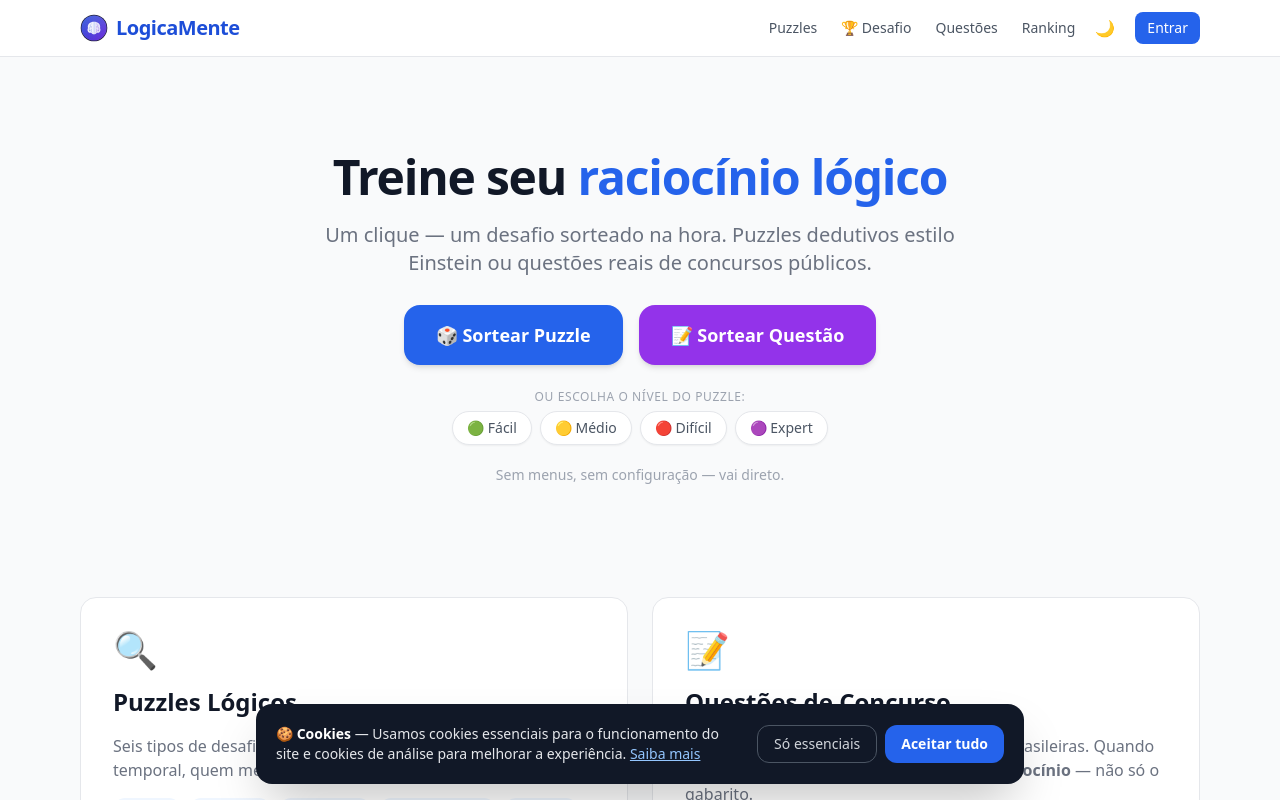
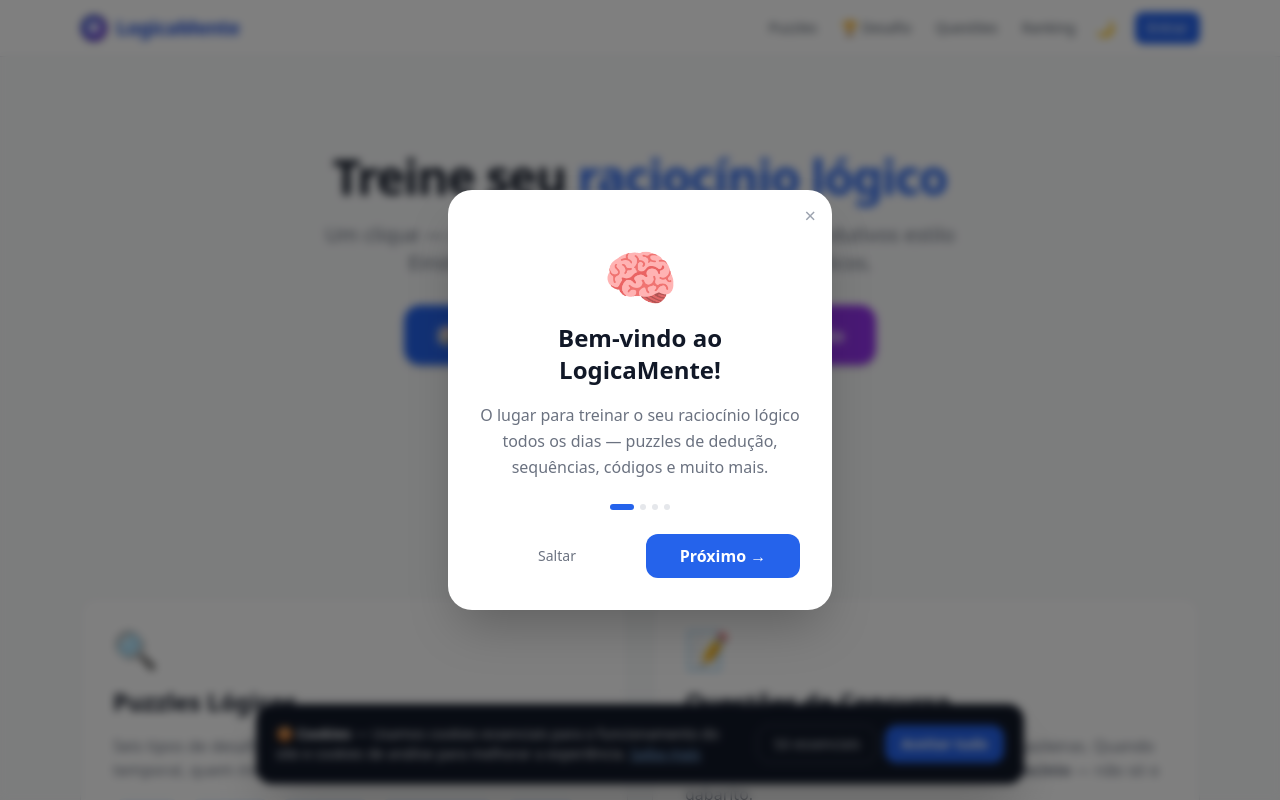
Before and after one commit to daniafonsoortega/logica, a Next.js app: page / in a window 1280 px wide. Shown: the top 800 px of the page. Built offline with nearby package versions, Linux system fonts and the light colour scheme; no server answers.

Commit message:
feat: add OnboardingModal to layout

```diff
--- a/src/app/layout.tsx
+++ b/src/app/layout.tsx
@@ -9,6 +9,7 @@ import CookieBanner from '@/components/CookieBanner'
 import RegisterSW from '@/components/RegisterSW'
 import PushSubscribe from '@/components/PushSubscribe'
 import MobileMenu from '@/components/MobileMenu'
+import OnboardingModal from '@/components/OnboardingModal'
 import './globals.css'
 
 export const metadata: Metadata = {
@@ -89,6 +90,8 @@ export default function RootLayout({ children }: { children: React.ReactNode })
 
         <CookieBanner />
         <RegisterSW />
+        {/* Onboarding — aparece apenas na primeira visita */}
+        <OnboardingModal />
       </body>
     </html>
   )
```
